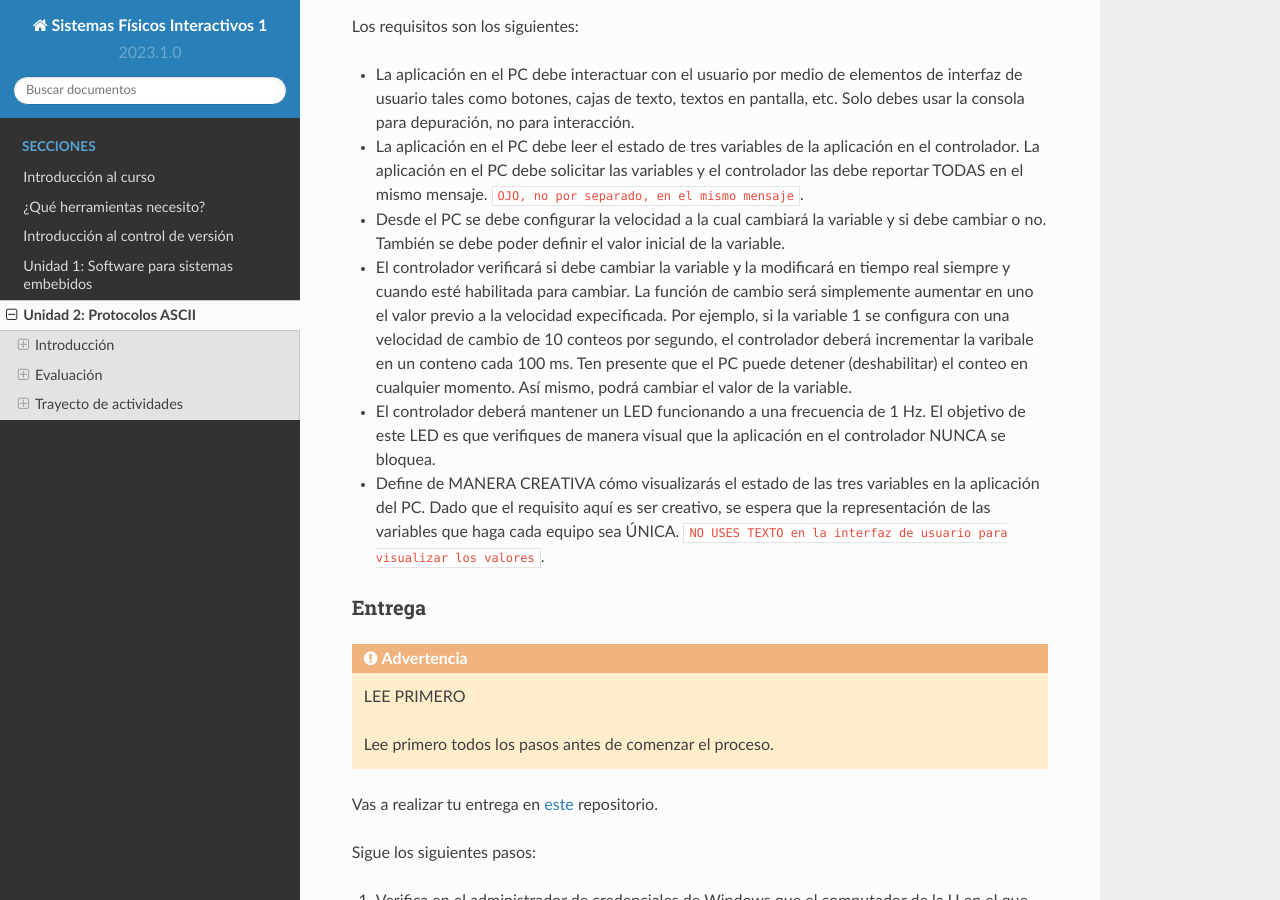
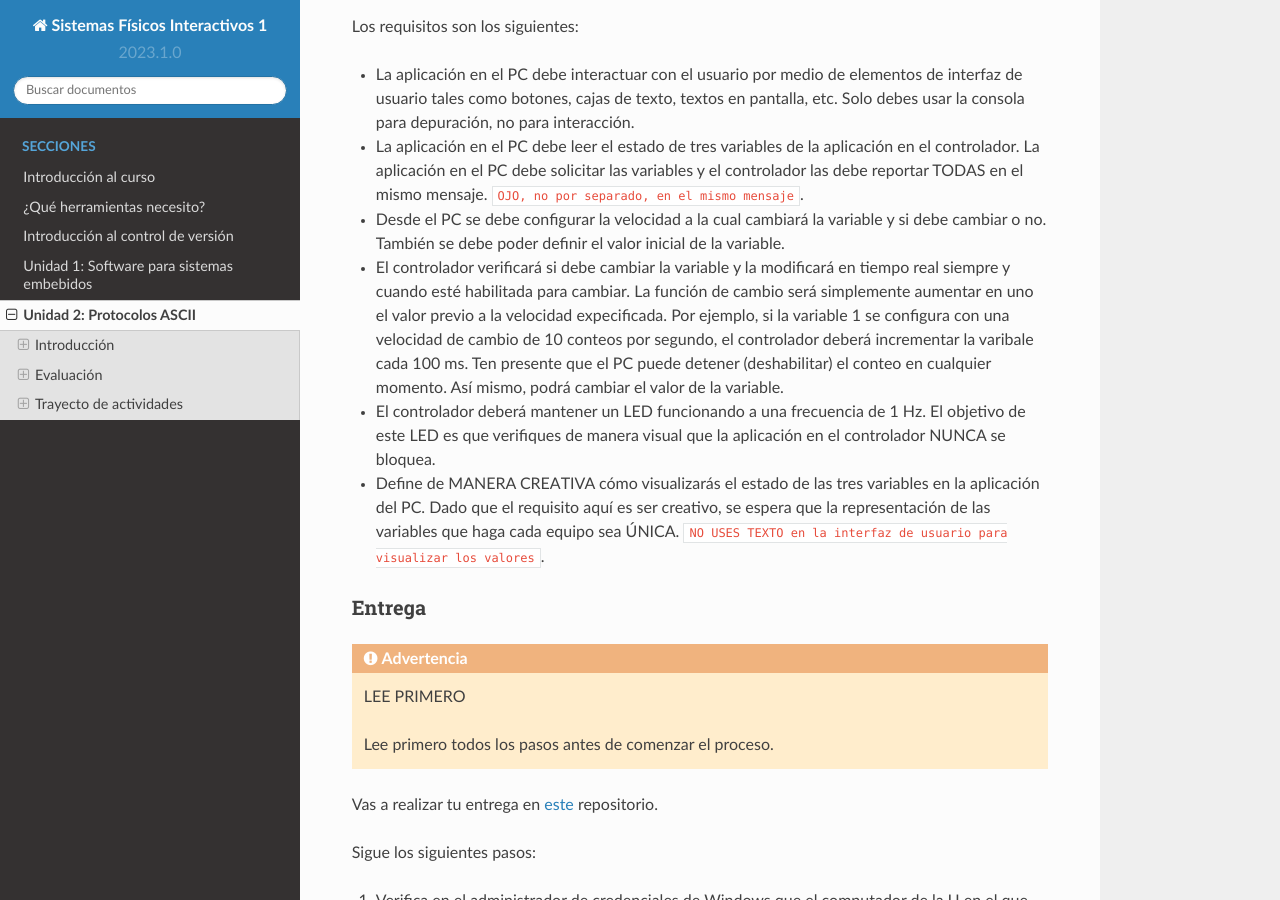
Before and after one commit to juanferfranco/SistemasFisicosInteractivos1, a Sphinx documentation site: the page built from docs/_unidad2/unidad2.rst, in a window 1280 px wide and 900 px high, scrolled down 818 px. Built offline with Sphinx 7.4.7 and the Read the Docs theme 2.0.0, drawn with Linux system fonts in a browser that asks for light colours.

Commit message:
Update unidad2.rst

```diff
--- a/docs/_unidad2/unidad2.rst
+++ b/docs/_unidad2/unidad2.rst
@@ -48,7 +48,7 @@ Los requisitos son los siguientes:
   real siempre y cuando esté habilitada para cambiar. La función de cambio será
   simplemente aumentar en uno el valor previo a la velocidad expecificada. Por ejemplo,
   si la variable 1 se configura con una velocidad de cambio de 10 conteos por segundo,
-  el controlador deberá incrementar la varibale en un conteno cada 100 ms. Ten presente
+  el controlador deberá incrementar la varibale cada 100 ms. Ten presente
   que el PC puede detener (deshabilitar) el conteo en cualquier momento. Así mismo,
   podrá cambiar el valor de la variable.
 * El controlador deberá mantener un LED funcionando a una frecuencia de 1 Hz. El
```
